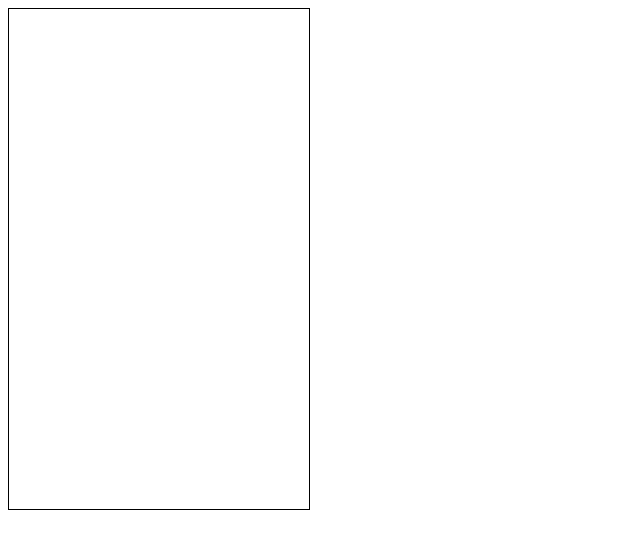
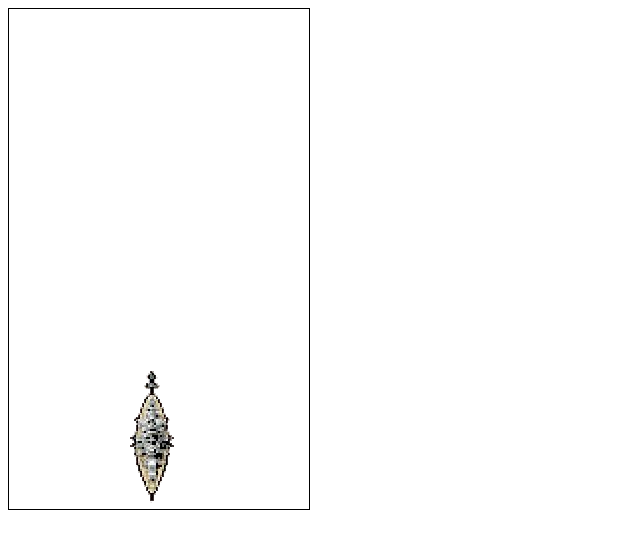
Before and after one commit to pravchuk/TITANIC, a plain HTML site: page index.html in a window 1280 px wide. Shown: the whole page, without its empty margins (0-640 px from the left). Drawn offline with Linux system fonts and the light colour scheme.

Commit message:
just added ship

```diff
--- a/index.html
+++ b/index.html
@@ -1,6 +1,21 @@
 <!DOCTYPE html>
 <html>
-<body>
+<head>
+<script type="text/javascript">
+function initLayout(){
+	var c = document.getElementById('myCanvas');
+	var ctx=c.getContext("2d");
+	var imageObj = new Image();
+
+	imageObj.onload = function() {
+	  ctx.drawImage(imageObj, 120, 360);
+	};
+    imageObj.src = 'ship-up.png';
+
+}
+</script>
+</head>
+<body onload="initLayout();">
 
 <canvas id="myCanvas" width="300" height="500" style="border:1px solid #000000;">
 Your browser does not support the HTML5 canvas tag.
```
